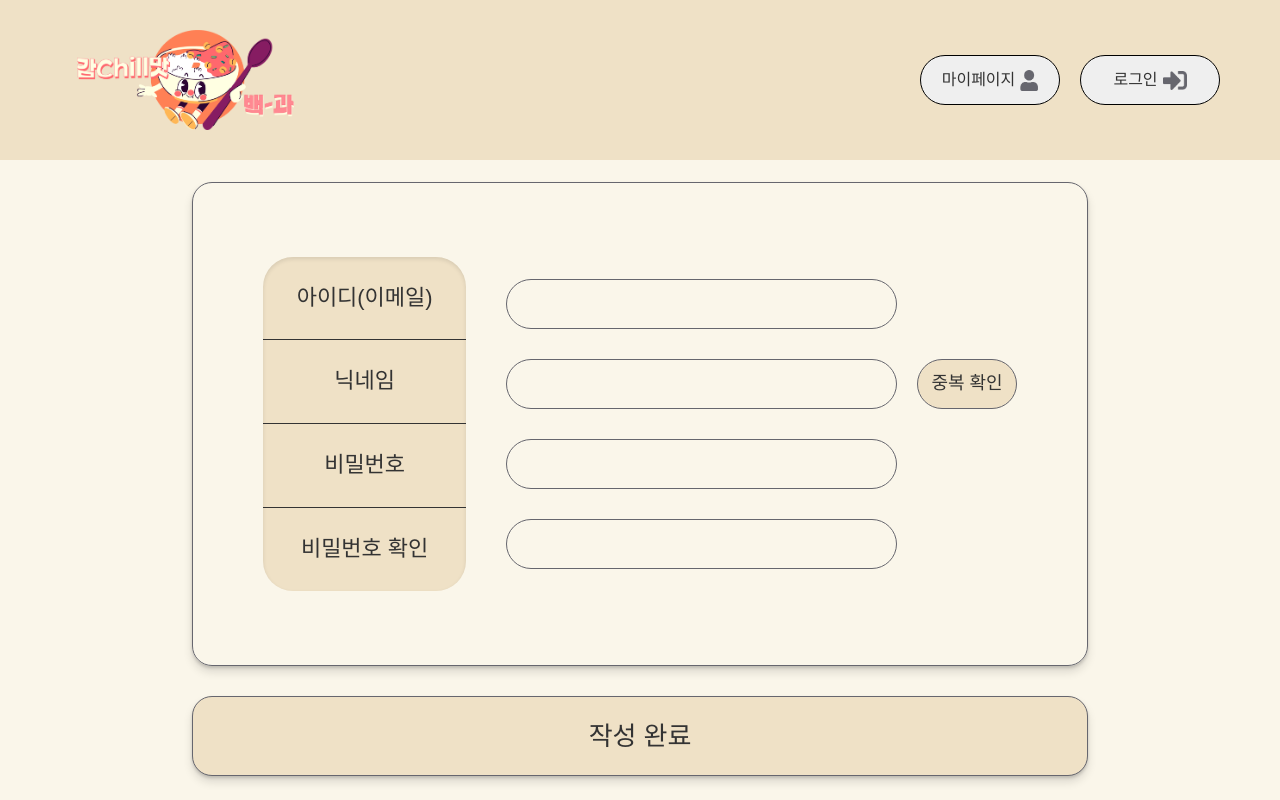
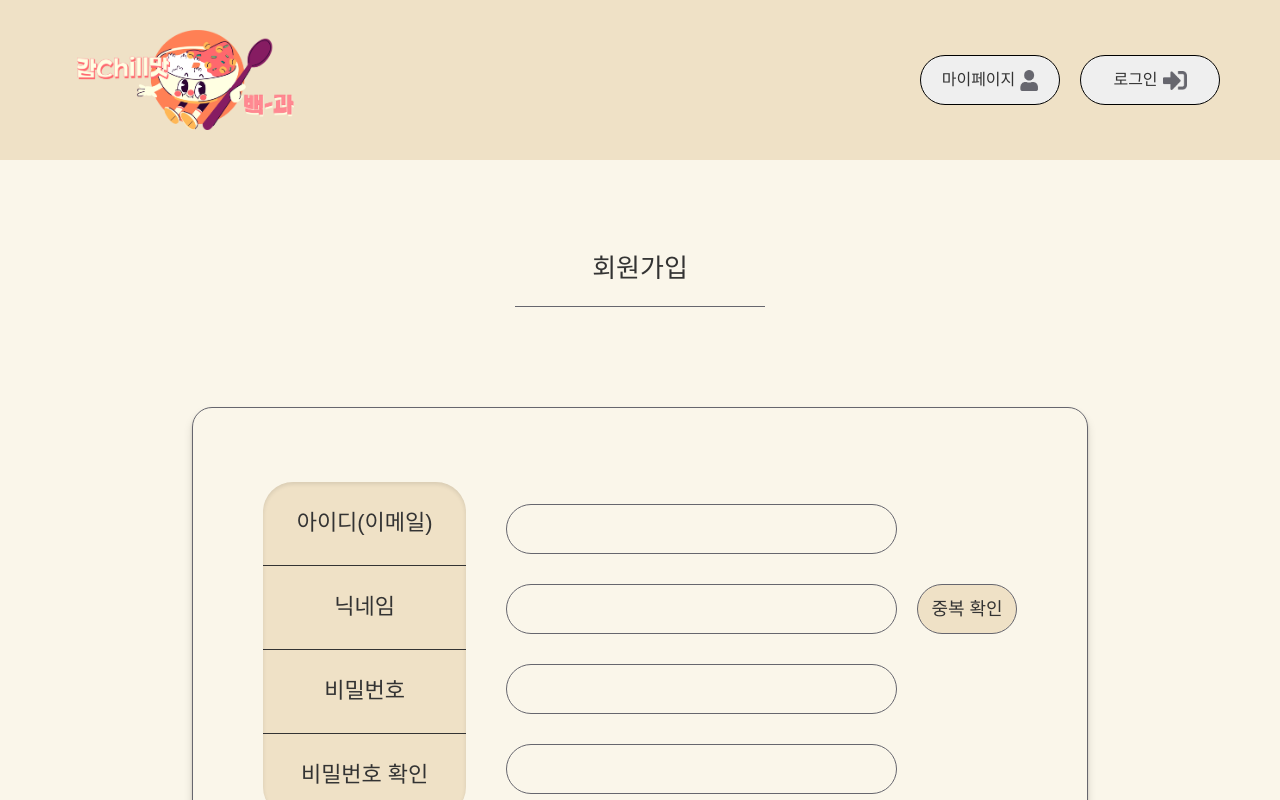
Before and after one commit to jiyxxn/react-chillpedia, a React (Vite) app: page /signup in a window 1280 px wide. Shown: the top 800 px of the page. Built offline with nearby package versions, Linux system fonts and the light colour scheme; no server answers; the database is empty; a web font is replaced by a local one.

Commit message:
🎨 Styling: 마이페이지, 회원가입 페이지 상하 간격 조정

```diff
--- a/src/pages/Mypage.jsx
+++ b/src/pages/Mypage.jsx
@@ -21,6 +21,6 @@ const StContainer = styled.div`
   flex-direction: column;
   align-items: center;
   background-color: var(--color-white);
-  padding: 172px 0;
+  padding: 250px 0 100px;
   gap: 100px;
 `;
--- a/src/pages/Signup.jsx
+++ b/src/pages/Signup.jsx
@@ -119,6 +119,7 @@ const StContainer = styled.div`
   justify-content: center;
   background-color: var(--color-white);
   gap: 100px;
+  padding: 250px 0 100px;
 
   h2 {
     text-align: center;
```
